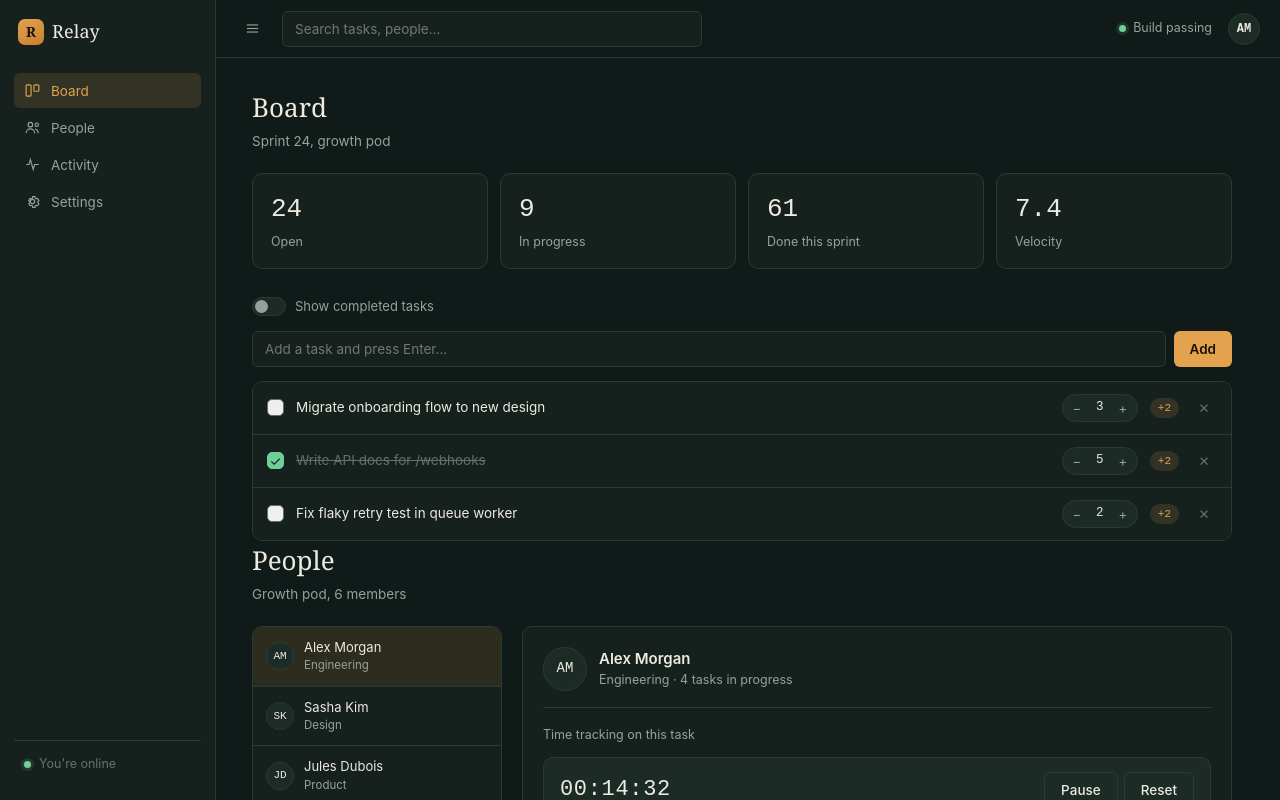
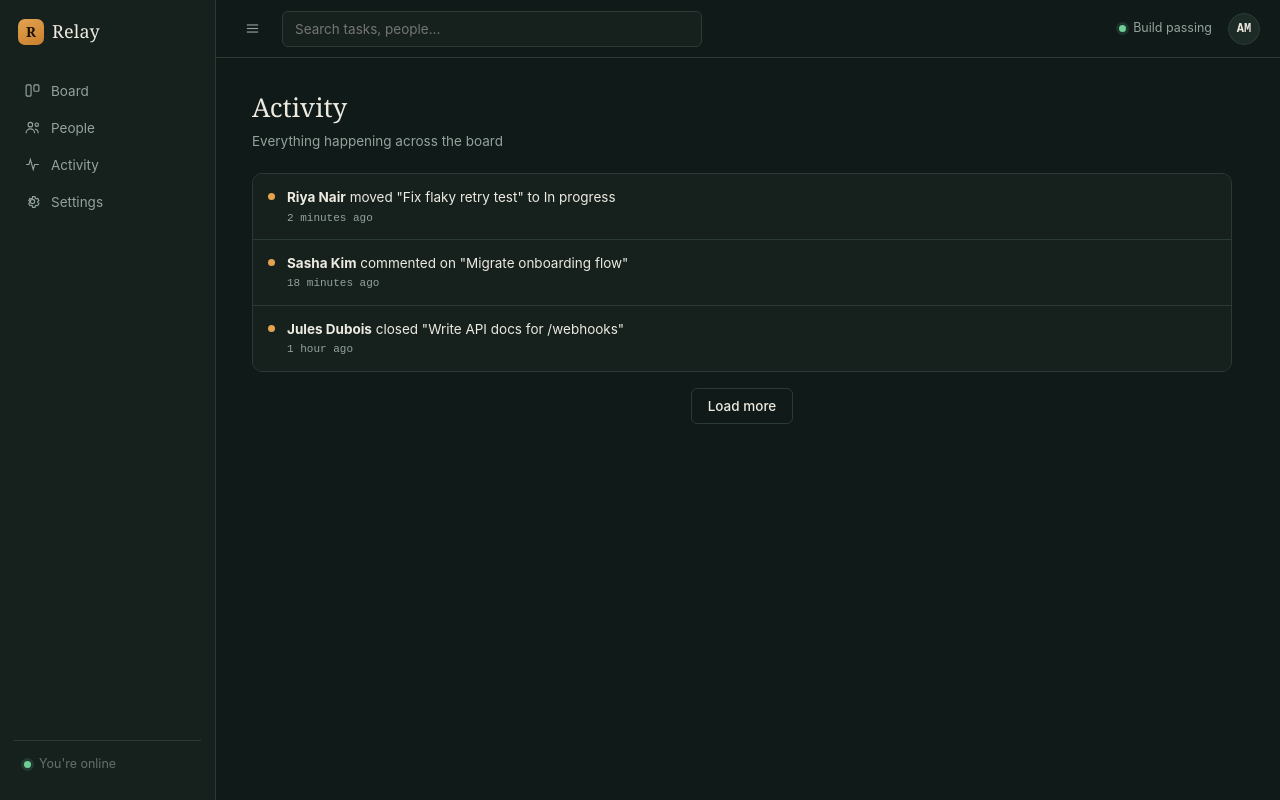
Before and after one commit to 41ISR/webdev-hooks, a React (Vite) app: page / in a window 1280 px wide. Built offline with nearby package versions, Linux system fonts and the light colour scheme.

Commit message:
initial commit

```diff
--- a/package.json
+++ b/package.json
@@ -10,6 +10,7 @@
     "preview": "vite preview"
   },
   "dependencies": {
+    "nanoid": "^6.0.2",
     "react": "^19.2.8",
     "react-dom": "^19.2.8"
   },
--- a/src/App.jsx
+++ b/src/App.jsx
@@ -1,24 +1,28 @@
-import { useState } from 'react'
-import Header from './components/Header/Header'
-import Sidebar from './components/Sidebar/Sidebar'
-import PageActivity from './pages/Activity/Activity'
-import PageBoard from './pages/Board/Board'
-import PagePeople from './pages/People/People'
-import PageSettings from './pages/Settings/Settings'
+import { useState } from "react"
+import Header from "./components/Header/Header"
+import Sidebar from "./components/Sidebar/Sidebar"
+import PageActivity from "./pages/Activity/Activity"
+import PageBoard from "./pages/Board/Board"
+import PagePeople from "./pages/People/People"
+import PageSettings from "./pages/Settings/Settings"
 
 function App() {
     const [collapsed, setCollapsed] = useState(false)
+    const [page, setPage] = useState("activity")
     return (
-        <div className="app-shell" id="appShell">
-            <Sidebar collapsed={collapsed} />
+        <div
+            className={`app-shell${collapsed ? " sidebar-collapsed" : ""}`}
+            id="appShell"
+        >
+            <Sidebar setPage={setPage} page={page} />
             <div className="app-main">
                 <Header setCollapsed={setCollapsed} />
 
                 <main className="page-area">
-                    <PageBoard />
-                    <PagePeople />
-                    <PageActivity />
-                    <PageSettings />
+                    {page === "board" && <PageBoard />}
+                    {page === "people" && <PagePeople />}
+                    {page === "activity" && <PageActivity />}
+                    {page === "settings" && <PageSettings />}
                 </main>
             </div>
         </div>
--- /dev/null
+++ b/src/components/Button.jsx
@@ -0,0 +1,9 @@
+const Button = ({ children, className, ...rest }) => {
+    return (
+        <button {...rest} className={`btn` + " " + className}>
+            {children}
+        </button>
+    )
+}
+
+export default Button
--- a/src/components/Header/Header.jsx
+++ b/src/components/Header/Header.jsx
@@ -6,6 +6,7 @@ const Header = ({setCollapsed}) => {
             <button
                 className="icon-btn"
                 id="sidebarToggle"
+                onClick={() => setCollapsed(o => !o)}
                 title="Collapse sidebar"
             >
                 <svg
--- /dev/null
+++ b/src/components/Input.jsx
@@ -0,0 +1,10 @@
+const Input = ({ className, ...rest }) => {
+    return (
+        <input
+            className={`input grow${" " + className}`}
+            {...rest}
+        />
+    )
+}
+
+export default Input
--- a/src/components/Sidebar/Sidebar.jsx
+++ b/src/components/Sidebar/Sidebar.jsx
@@ -1,6 +1,6 @@
 import "./Sidebar.css"
 
-const Sidebar = ({collapsed}) => {
+const Sidebar = ({ setPage, page }) => {
     return (
         <aside className="sidebar">
             <div className="brand">
@@ -9,13 +9,18 @@ const Sidebar = ({collapsed}) => {
             </div>
 
             <nav className="nav">
-                <button className="nav-link active" data-page="board">
+                <button
+                    onClick={() => setPage("board")}
+                    className={`nav-link${page === "board" ? " active" : ""}`}
+                    data-page="board"
+                >
                     <span className="nav-icon">
                         <svg
                             viewBox="0 0 24 24"
                             fill="none"
                             stroke="currentColor"
-                            strokeWidth="1.6">
+                            strokeWidth="1.6"
+                        >
                             <rect x="3" y="4" width="7" height="16" rx="1.5" />
                             <rect x="14" y="4" width="7" height="9" rx="1.5" />
                         </svg>
@@ -28,7 +33,8 @@ const Sidebar = ({collapsed}) => {
                             viewBox="0 0 24 24"
                             fill="none"
                             stroke="currentColor"
-                            strokeWidth="1.6">
+                            strokeWidth="1.6"
+                        >
                             <circle cx="9" cy="8" r="3.2" />
                             <path d="M3 20c0-3.3 2.7-6 6-6s6 2.7 6 6" />
                             <circle cx="18" cy="8" r="2.4" />
@@ -43,7 +49,8 @@ const Sidebar = ({collapsed}) => {
                             viewBox="0 0 24 24"
                             fill="none"
                             stroke="currentColor"
-                            strokeWidth="1.6">
+                            strokeWidth="1.6"
+                        >
                             <path d="M3 12h4l2-7 4 14 2-7h6" />
                         </svg>
                     </span>
@@ -55,7 +62,8 @@ const Sidebar = ({collapsed}) => {
                             viewBox="0 0 24 24"
                             fill="none"
                             stroke="currentColor"
-                            strokeWidth="1.6">
+                            strokeWidth="1.6"
+                        >
                             <circle cx="12" cy="12" r="3" />
                             <path d="M19.4 13.5c.1-.5.1-1 0-1.5l1.7-1.4-1.7-3-2.1.6c-.4-.3-.8-.6-1.3-.8l-.4-2.2h-3.4l-.4 2.2c-.5.2-.9.5-1.3.8l-2.1-.6-1.7 3 1.7 1.4c-.1.5-.1 1 0 1.5l-1.7 1.4 1.7 3 2.1-.6c.4.3.8.6 1.3.8l.4 2.2h3.4l.4-2.2c.5-.2.9-.5 1.3-.8l2.1.6 1.7-3-1.7-1.4z" />
                         </svg>
--- /dev/null
+++ b/src/components/Switch.jsx
@@ -0,0 +1,10 @@
+const Switch = () => {
+    return (
+        <div className="mount-point switch-row" id="mount-show-completed">
+            <span className="switch"></span>
+            <span>Show completed tasks</span>
+        </div>
+    )
+}
+
+export default Switch
--- /dev/null
+++ b/src/components/TaskRow.jsx
@@ -0,0 +1,19 @@
+const TaskRow = ({ name, done, counter }) => {
+    return (
+        <div className="task-row">
+            <button className={`task-check${done ? " checked" : ""}`}>
+                {done ? "✓" : ""}
+            </button>
+            <span className={`task-title${done ? " done" : ""}`}>{name}</span>
+            <div className="estimate-stepper">
+                <button className="stepper-btn">−</button>
+                <span className="stepper-value">{counter}</span>
+                <button className="stepper-btn">+</button>
+            </div>
+            <button className="quick-bump">+2</button>
+            <button className="icon-danger">✕</button>
+        </div>
+    )
+}
+
+export default TaskRow
--- a/src/pages/Board/Board.jsx
+++ b/src/pages/Board/Board.jsx
@@ -1,4 +1,25 @@
+import { useState } from "react"
+import Input from "../../components/Input"
+import Switch from "../../components/Switch"
+import TaskRow from "../../components/TaskRow"
+import Button from "../../components/Button"
+import { nanoid } from "nanoid"
+
 const PageBoard = () => {
+    const [taskName, setTaskName] = useState("")
+    const [tasks, setTasks] = useState([])
+    const handleSubmit = (e) => {
+        e.preventDefault()
+
+        const newTask = {
+            name: taskName,
+            done: false,
+            counter: 0,
+            id: nanoid(),
+        }
+
+        setTasks(o => [...o, newTask])
+    }
     return (
         <section className="page active" id="page-board">
             <div className="page-header">
@@ -8,7 +29,8 @@ const PageBoard = () => {
 
             <div
                 className="mount-wrap"
-                data-hook="3.1 useState + useEffect (fetch on mount)">
+                data-hook="3.1 useState + useEffect (fetch on mount)"
+            >
                 <div className="mount-point stats-row" id="mount-stats">
                     <div className="stat-card">
                         <div className="stat-value">24</div>
@@ -31,66 +53,27 @@ const PageBoard = () => {
 
             <div className="board-toolbar">
                 <div className="mount-wrap" data-hook="1.2 useState (toggle)">
-                    <div
-                        className="mount-point switch-row"
-                        id="mount-show-completed">
-                        <span className="switch"></span>
-                        <span>Show completed tasks</span>
-                    </div>
+                    <Switch />
                 </div>
             </div>
 
             <div
                 className="mount-wrap"
-                data-hook="1.6 array · 1.1 counter · 1.5 functional update">
+                data-hook="1.6 array · 1.1 counter · 1.5 functional update"
+            >
                 <div className="mount-point" id="mount-tasklist">
-                    <div className="add-task-row">
-                        <input
-                            className="input grow"
+                    <form onSubmit={handleSubmit} className="add-task-row">
+                        <Input
                             placeholder="Add a task and press Enter..."
+                            value={taskName}
+                            onChange={(e) => setTaskName(e.target.value)}
                         />
-                        <button className="btn">Add</button>
-                    </div>
+                        <Button>Add</Button>
+                    </form>
                     <div className="task-list">
-                        <div className="task-row">
-                            <button className="task-check"></button>
-                            <span className="task-title">
-                                Migrate onboarding flow to new design
-                            </span>
-                            <div className="estimate-stepper">
-                                <button className="stepper-btn">−</button>
-                                <span className="stepper-value">3</span>
-                                <button className="stepper-btn">+</button>
-                            </div>
-                            <button className="quick-bump">+2</button>
-                            <button className="icon-danger">✕</button>
-                        </div>
-                        <div className="task-row">
-                            <button className="task-check checked">✓</button>
-                            <span className="task-title done">
-                                Write API docs for /webhooks
-                            </span>
-                            <div className="estimate-stepper">
-                                <button className="stepper-btn">−</button>
-                                <span className="stepper-value">5</span>
-                                <button className="stepper-btn">+</button>
-                            </div>
-                            <button className="quick-bump">+2</button>
-                            <button className="icon-danger">✕</button>
-                        </div>
-                        <div className="task-row">
-                            <button className="task-check"></button>
-                            <span className="task-title">
-                                Fix flaky retry test in queue worker
-                            </span>
-                            <div className="estimate-stepper">
-                                <button className="stepper-btn">−</button>
-                                <span className="stepper-value">2</span>
-                                <button className="stepper-btn">+</button>
-                            </div>
-                            <button className="quick-bump">+2</button>
-                            <button className="icon-danger">✕</button>
-                        </div>
+                        {tasks.map((el) => (
+                            <TaskRow key={el.id} {...el} />
+                        ))}
                     </div>
                 </div>
             </div>
```
Also changed, not shown: 1 other file (tests, documents, lock files or other folders).
